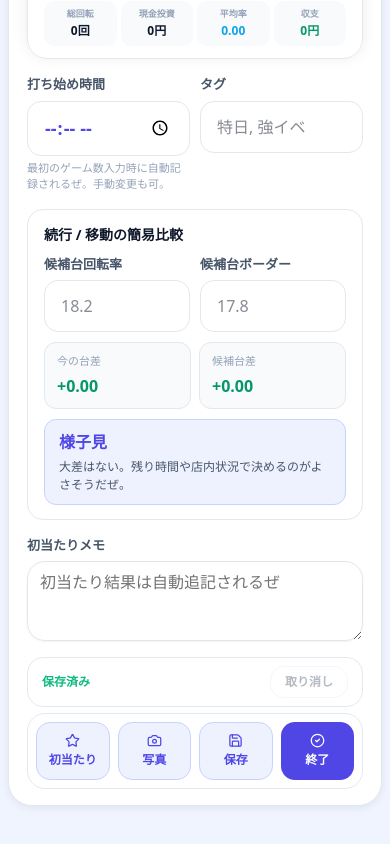
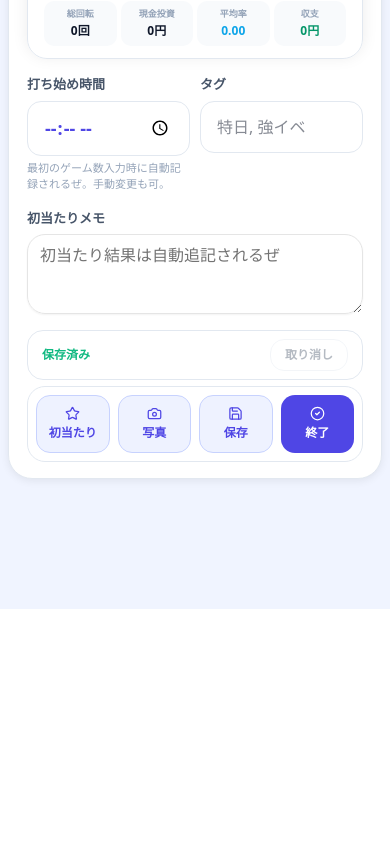
Before and after one commit to yami-tan/pachinko-app, a React (Vite) app: page / in a window 390 px wide. Shown: the part 1292-2136 px from the top of the page. After the commit the page ends 1901 px from the top, so only its background shows below. Built offline with nearby package versions, Linux system fonts and the light colour scheme.

Commit message:
improve mobile layout

```diff
--- a/src/App.tsx
+++ b/src/App.tsx
@@ -169,12 +169,6 @@ function calcTheoreticalValueMetrics(metrics,machine,hours,settings) {
   const workVolumeBalls=exchangeRate>0?workVolumeYen/exchangeRate:null;
   const theoreticalHourlyYen=normalSpinsPerHour>0?mixedUnitPriceYen*normalSpinsPerHour:null;
   return { totalProbability,averagePayout,oneRoundPayout,normalSpinsPerHour,holdUnitPriceYen,cashUnitPriceYen,mixedUnitPriceYen,workVolumeYen,workVolumeBalls,theoreticalHourlyYen };
-}
-
-function getContinueMoveDecision(cur,cand) {
-  if(cand-cur>=0.5) return { verdict:'移動候補', comment:'候補台のほうが数字は上だぜ。空き台なら移動を検討だ。', positive:false };
-  if(cur-cand>=0.5) return { verdict:'続行寄り', comment:'今の台のほうが強い。無理に動かなくてよさそうだぜ。', positive:true };
-  return { verdict:'様子見', comment:'大差はない。残り時間や店内状況で決めるのがよさそうだぜ。', positive:undefined };
 }
 
 function buildSectionRateHistoryPoints(session,settings) {
@@ -532,8 +526,6 @@ export default function PachinkoCalculatorComplete() {
   const [resultDialogOpen,setResultDialogOpen]=useState(false);
   const [showResultRateGraph,setShowResultRateGraph]=useState(false);
   const [showMoneySwitchGraph,setShowMoneySwitchGraph]=useState(false);
-  const [compareCandidateRate,setCompareCandidateRate]=useState('');
-  const [compareCandidateBorder,setCompareCandidateBorder]=useState('');
   const [shopProfileDraft,setShopProfileDraft]=useState({name:'',exchangeCategory:'25'});
   const readingInputRefs=useRef([]);
   const autosaveTimerRef=useRef(null);
@@ -592,9 +584,6 @@ export default function PachinkoCalculatorComplete() {
   const moneySwitchData=useMemo(()=>sessionTrendData.map(p=>({label:p.label,totalSpins:p.totalSpins,cashInvestYen:p.cashInvestYen,ballInvestYen:p.ballInvestYen})),[sessionTrendData]);
   const resultReturnedBalls=numberOrZero(form.endingBalls)+numberOrZero(form.endingUpperBalls);
   const resultPreviewMetrics=useMemo(()=>calcRateMetrics({...form,returnedBalls:resultReturnedBalls>0?String(resultReturnedBalls):form.returnedBalls},selectedMachine,settings),[form,resultReturnedBalls,selectedMachine,settings]);
-  const currentDiffForCompare=formMetrics.spinPerThousand-formMetrics.machineBorder;
-  const candidateDiffForCompare=numberOrZero(compareCandidateRate)-numberOrZero(compareCandidateBorder);
-  const compareDecision=getContinueMoveDecision(currentDiffForCompare,candidateDiffForCompare);
   const recentShopPresets=useMemo(()=>{ const u=[]; (settings.shopProfiles||[]).forEach(p=>{if(p.name&&!u.includes(p.name))u.push(p.name);}); enrichedSessions.forEach(s=>{if(s.shop&&!u.includes(s.shop))u.push(s.shop);}); return u.slice(0,6); },[settings.shopProfiles,enrichedSessions]);
   const recentMachinePresets=useMemo(()=>{ const c={}; enrichedSessions.forEach(s=>{ const k=s.machineId&&s.machineId!=='__none__'?s.machineId:''; if(k)c[k]=(c[k]||0)+1; }); const sorted=Object.entries(c).sort((a,b)=>b[1]-a[1]).map(([id])=>id); return [...sorted,...machines.map(m=>m.id).filter(id=>!sorted.includes(id))].slice(0,7).map(id=>machines.find(m=>m.id===id)).filter(Boolean); },[enrichedSessions,machines]);
   const theoreticalMetrics=useMemo(()=>calcTheoreticalValueMetrics(formMetrics,selectedMachine,form.hours,settings),[formMetrics,selectedMachine,form.hours,settings]);
@@ -1688,27 +1677,6 @@ export default function PachinkoCalculatorComplete() {
                   <div><label style={labelStyle}>タグ</label><input value={form.tags} onChange={e=>updateForm('tags',e.target.value)} style={inputStyle} placeholder="特日, 強イベ"/></div>
                 </div>
 
-                {/* 続行/移動比較 */}
-                <div style={{ background:C.card, border:`1px solid ${C.border}`, borderRadius:16, padding:'14px 16px' }}>
-                  <div style={{ fontWeight:700, color:C.textPrimary, marginBottom:10, fontSize:14 }}>続行 / 移動の簡易比較</div>
-                  <div style={{ display:'grid', gridTemplateColumns:'1fr 1fr', gap:10, marginBottom:10 }}>
-                    <div><label style={labelStyle}>候補台回転率</label><input value={compareCandidateRate} onChange={e=>setCompareCandidateRate(e.target.value)} style={inputStyle} inputMode="decimal" placeholder="18.2"/></div>
-                    <div><label style={labelStyle}>候補台ボーダー</label><input value={compareCandidateBorder} onChange={e=>setCompareCandidateBorder(e.target.value)} style={inputStyle} inputMode="decimal" placeholder="17.8"/></div>
-                  </div>
-                  <div style={{ display:'grid', gridTemplateColumns:'1fr 1fr', gap:8, marginBottom:10 }}>
-                    {[['今の台差',currentDiffForCompare],['候補台差',candidateDiffForCompare]].map(([l,d])=>(
-                      <div key={l} style={{ background:isDark?'#1e293b':'#f8fafc', border:`1px solid ${C.border}`, borderRadius:12, padding:'10px 12px' }}>
-                        <div style={{ fontSize:11, color:C.textMuted }}>{l}</div>
-                        <div style={{ marginTop:4, fontSize:16, fontWeight:700, color:d>=0?C.positive:C.negative }}>{d>=0?'+':''}{fmtRate(d)}</div>
-                      </div>
-                    ))}
-                  </div>
-                  <div style={{ background:C.primaryLight, border:`1px solid ${C.primaryMid}`, borderRadius:12, padding:'10px 14px' }}>
-                    <div style={{ fontWeight:700, color:compareDecision.positive===undefined?C.primary:compareDecision.positive?C.positive:C.negative }}>{compareDecision.verdict}</div>
-                    <div style={{ marginTop:4, fontSize:12, color:C.textSecondary }}>{compareDecision.comment}</div>
-                  </div>
-                </div>
-
                 {(form.rateSections||[]).length>0&&(
                   <div>
                     <div style={{ fontWeight:700, color:C.textPrimary, marginBottom:8, fontSize:14 }}>回転率 再スタート履歴</div>
@@ -1891,12 +1859,15 @@ export default function PachinkoCalculatorComplete() {
             ? machines.find(m=>m.id===bc.selectedBorderMachineId)||null
             : selectedMachine;
           // 表示する整数レンジ
+          // 通常: ボーダー-5 〜 33回転固定 / 拡張: ボーダー-10 〜 33回転固定
           const maxRange=bc.showExtended?10:5;
           const intRows=[];
           if(displayBorder>0){
             const base=Math.floor(displayBorder);
-            for(let v=base-maxRange;v<=base+maxRange+1;v++){
-              if(v>0) intRows.push(v);
+            const minVal=Math.max(1, base-maxRange);
+            const maxVal=Math.max(33, base+maxRange+1); // 必ず33回転まで表示
+            for(let v=minVal;v<=maxVal;v++){
+              intRows.push(v);
             }
           }
 
@@ -2124,7 +2095,7 @@ export default function PachinkoCalculatorComplete() {
                   <div style={{ display:'flex', justifyContent:'space-between', alignItems:'center', marginBottom:10 }}>
                     <div>
                       <div style={{ fontWeight:700, fontSize:15, color:C.textPrimary }}>回転率別 期待値一覧</div>
-                      <div style={{ fontSize:11, color:C.textMuted, marginTop:2 }}>ボーダー <b style={{color:'#7c3aed'}}>{fmtRate(displayBorder)}</b> 基準 / {planHours}h（{planSpins}回転）想定</div>
+                      <div style={{ fontSize:11, color:C.textMuted, marginTop:2 }}>ボーダー <b style={{color:'#7c3aed'}}>{fmtRate(displayBorder)}</b> 基準 / {planHours}h（{planSpins}回転）想定 / 最大33回転まで表示</div>
                       <div style={{ fontSize:11, color:C.textMuted, marginTop:1 }}>行をタップすると0.1刻みの詳細を表示するぜ</div>
                     </div>
                     <button onClick={()=>setBorderCalc(p=>({...p,showExtended:!p.showExtended,expandedIntRows:[]}))}
@@ -2150,7 +2121,7 @@ export default function PachinkoCalculatorComplete() {
                     const diffInt=intRate-displayBorder;
                     const isBorderRow=intRate===Math.round(displayBorder)||Math.abs(intRate-displayBorder)<1;
                     const isExpanded=(bc.expandedIntRows||[]).includes(intRate);
-                    const isCurrentInt=Math.floor(currentRate)===intRate||Math.ceil(currentRate)===intRate;
+                    const isCurrentInt=Math.round(currentRate)===intRate;
 
                     return (
                       <div key={intRate}>
```
